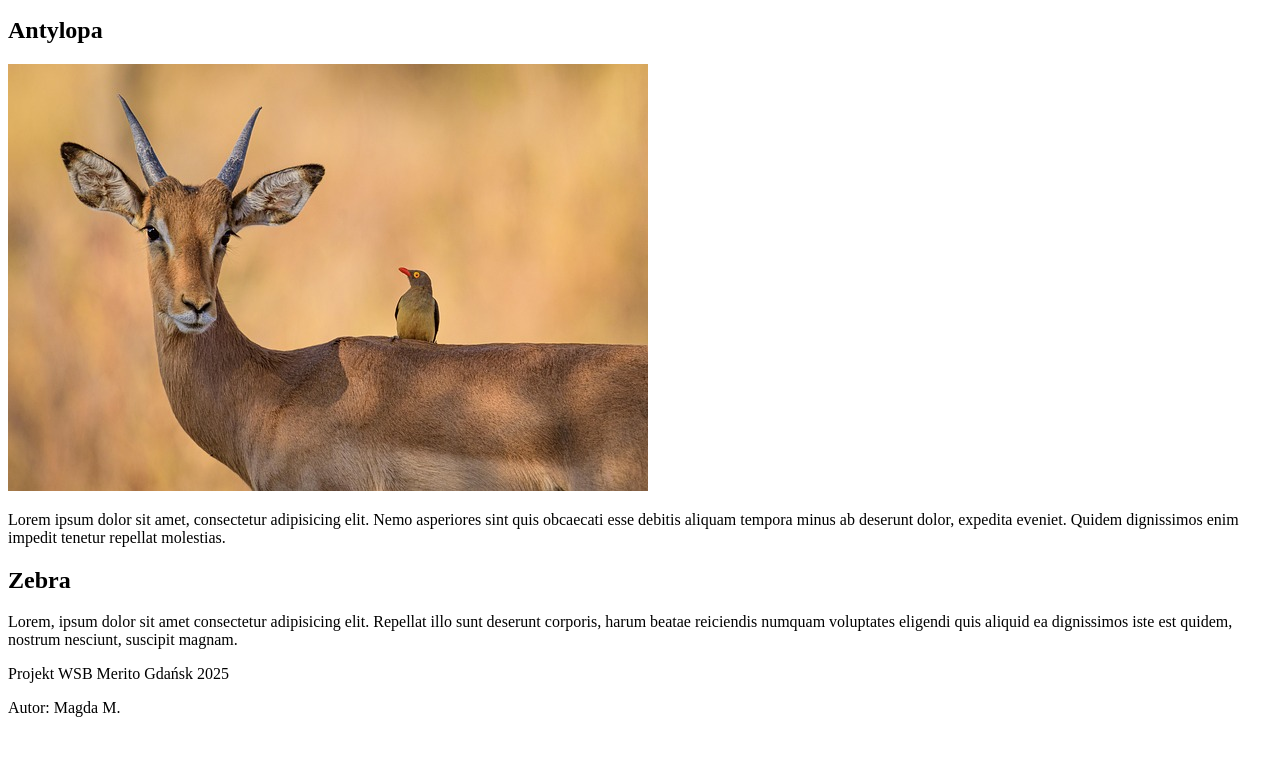
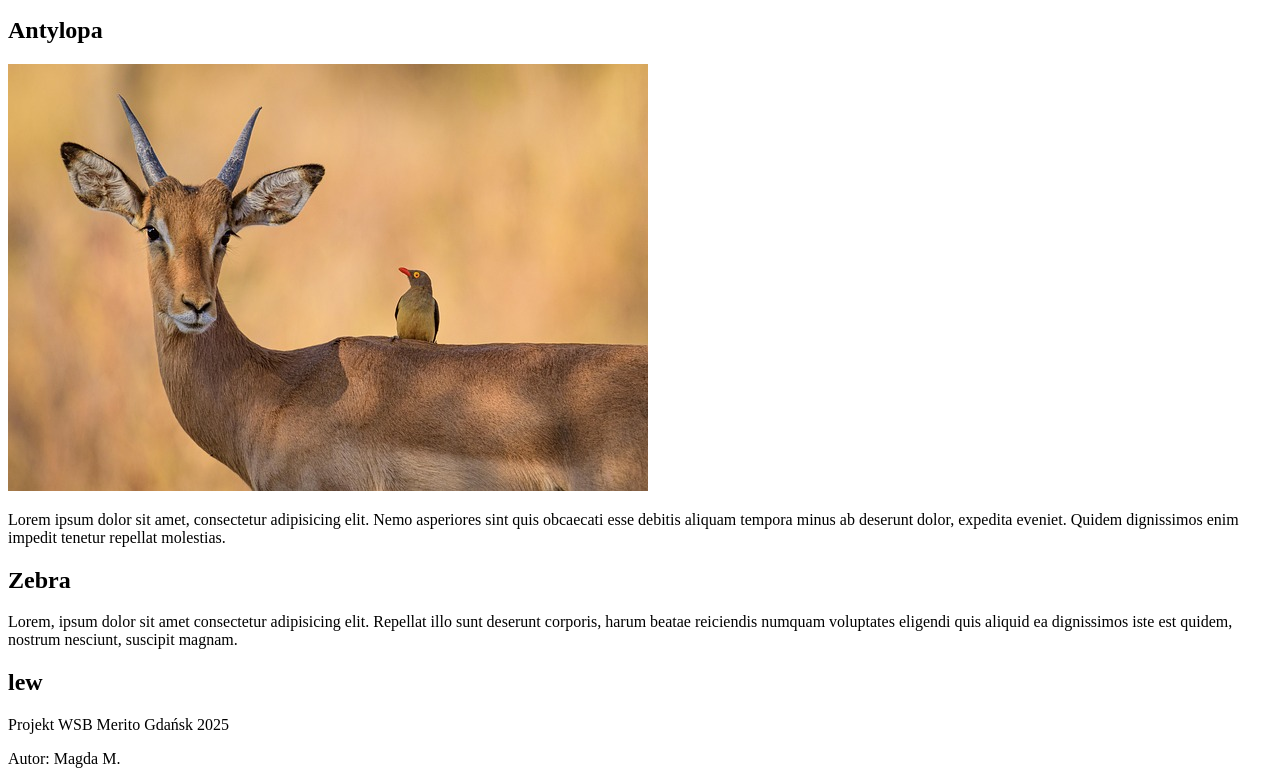
Before and after one commit to magdamadejwsb/NWWO_INLS3_PG, a plain HTML site: page index.html in a window 1280 px wide. Shown: the part 1039-1823 px from the top of the page. Before the commit the page ends 1772 px from the top, so only its background shows below. Drawn offline with Linux system fonts and the light colour scheme.

Commit message:
dodaj sekcje le

```diff
--- a/index.html
+++ b/index.html
@@ -24,6 +24,9 @@
             <h2>Zebra</h2>
             <p>Lorem, ipsum dolor sit amet consectetur adipisicing elit. Repellat illo sunt deserunt corporis, harum beatae reiciendis numquam voluptates eligendi quis aliquid ea dignissimos iste est quidem, nostrum nesciunt, suscipit magnam.</p>
         </section>
+        <section>
+            <h2>lew</h2>
+        </section>
     </main>
     <footer>
         <p>Projekt WSB Merito Gdańsk 2025</p>
```
